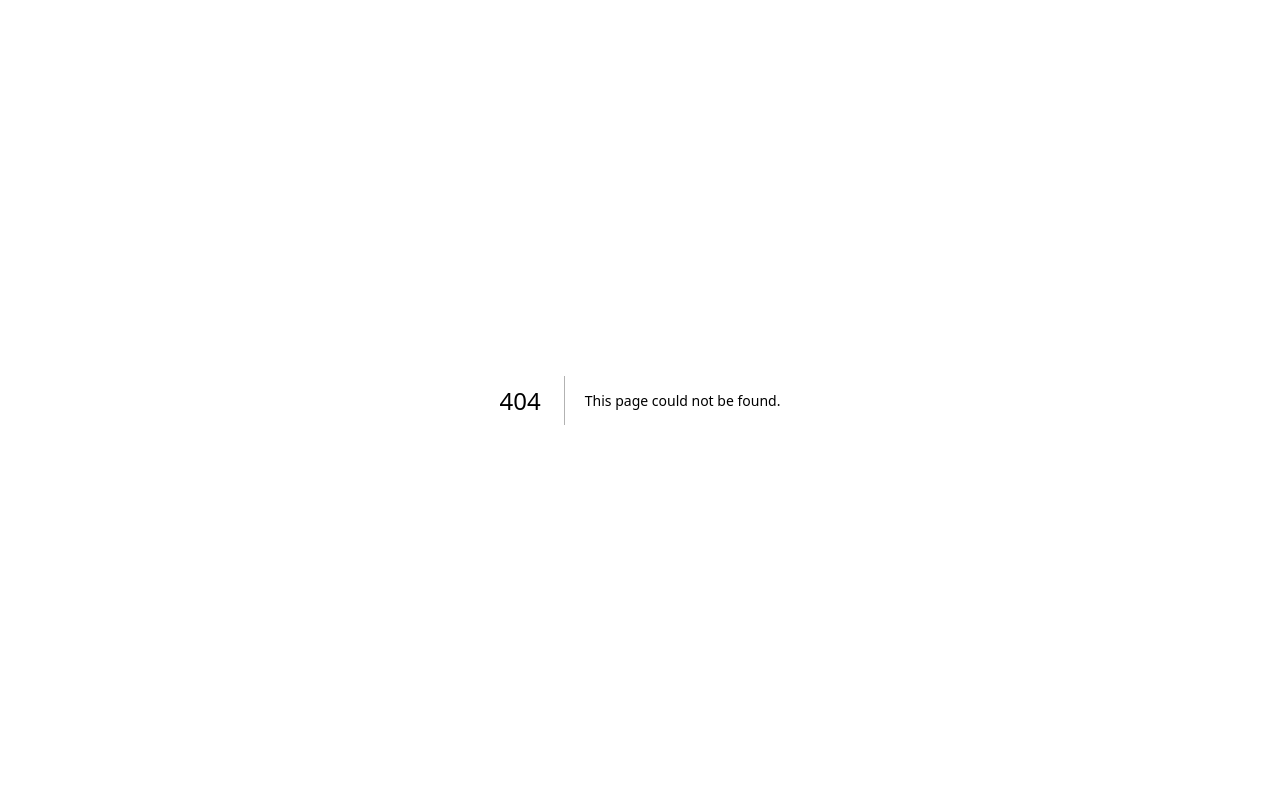
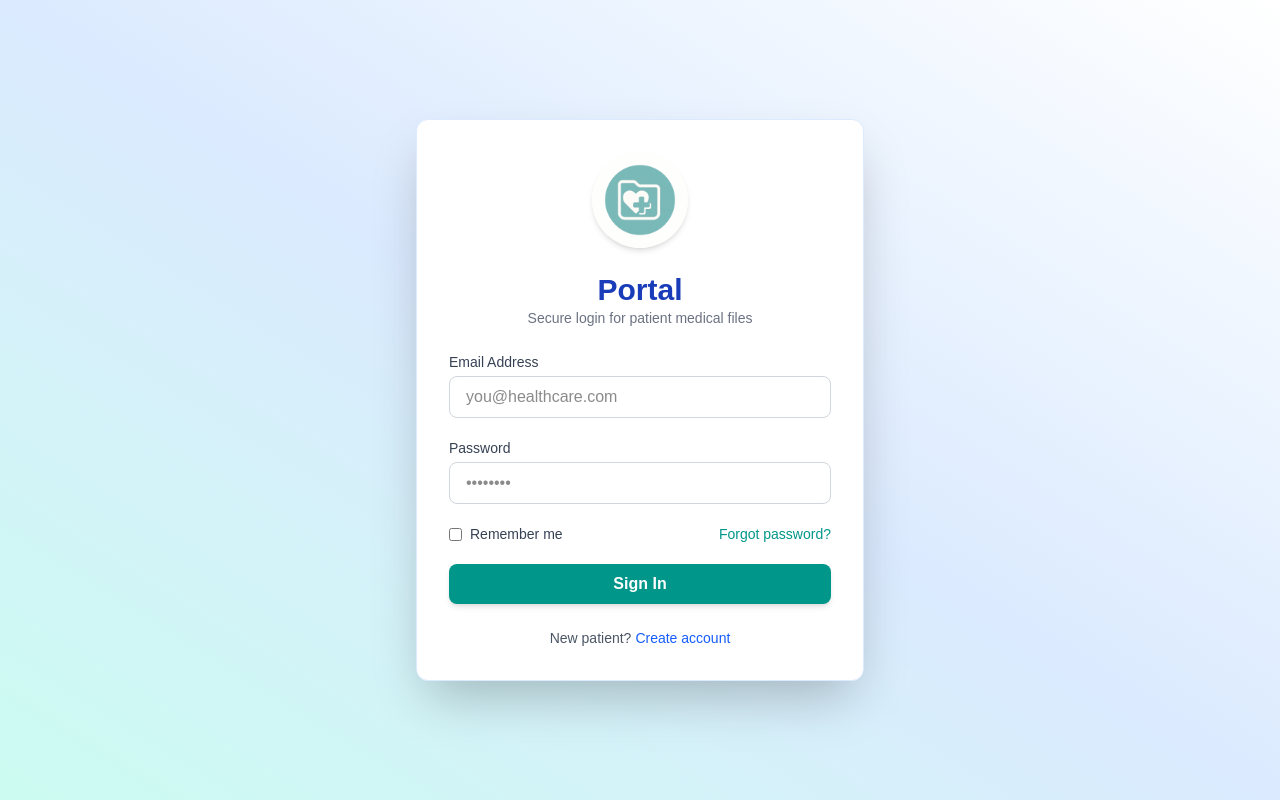
Before and after one commit to codecraft2024/medi_hist, a Next.js app in the folder frontend/medi-hist-portal/: page /login in a window 1280 px wide. Before the commit this address had no page. Built offline with nearby package versions, Linux system fonts and the light colour scheme.

Commit message:
add login page

```diff
--- /dev/null
+++ b/frontend/medi-hist-portal/src/app/login/page.tsx
@@ -0,0 +1,81 @@
+'use client';
+
+import { useState } from 'react';
+
+export default function LoginPage() {
+    const [email, setEmail] = useState('');
+    const [password, setPassword] = useState('');
+
+    const handleSubmit = (e: React.FormEvent) => {
+        e.preventDefault();
+        console.log({ email, password });
+    };
+
+    return (
+        <main className="flex min-h-screen items-center justify-center bg-gradient-to-tr from-teal-100 via-blue-100 to-white px-4">
+            <div className="w-full max-w-md rounded-xl bg-white p-8 shadow-2xl backdrop-blur-md border border-blue-100">
+                {}
+                <div className="mb-6 flex justify-center">
+                    <img
+                        src="/logo-icon-only.png"
+                        alt="Medical Logo"
+                        className="h-24 w-24 rounded-full object-cover shadow-md"
+                    />
+                </div>
+
+                {/* Title */}
+                <div className="text-center mb-6">
+                    <h1 className="text-3xl font-extrabold text-blue-800">Portal</h1>
+                    <p className="text-sm text-gray-500">Secure login for patient medical files </p>
+                </div>
+
+                {/* Form */}
+                <form onSubmit={handleSubmit} className="space-y-5">
+                    <div>
+                        <label className="block text-sm font-medium text-gray-700 mb-1">Email Address</label>
+                        <input
+                            type="email"
+                            required
+                            value={email}
+                            onChange={(e) => setEmail(e.target.value)}
+                            className="w-full rounded-lg border border-gray-300 px-4 py-2 focus:border-teal-500 focus:ring-teal-500 focus:outline-none"
+                            placeholder="you@healthcare.com"
+                        />
+                    </div>
+
+                    <div>
+                        <label className="block text-sm font-medium text-gray-700 mb-1">Password</label>
+                        <input
+                            type="password"
+                            required
+                            value={password}
+                            onChange={(e) => setPassword(e.target.value)}
+                            className="w-full rounded-lg border border-gray-300 px-4 py-2 focus:border-teal-500 focus:ring-teal-500 focus:outline-none"
+                            placeholder="••••••••"
+                        />
+                    </div>
+
+                    <div className="flex items-center justify-between text-sm">
+                        <label className="flex items-center space-x-2">
+                            <input type="checkbox" className="form-checkbox text-blue-600" />
+                            <span className="text-gray-700">Remember me</span>
+                        </label>
+                        <a href="#" className="text-teal-600 hover:underline">Forgot password?</a>
+                    </div>
+
+                    <button
+                        type="submit"
+                        className="w-full rounded-lg bg-teal-600 px-4 py-2 font-semibold text-white hover:bg-teal-700 transition duration-200 shadow-md"
+                    >
+                        Sign In
+                    </button>
+                </form>
+
+                <p className="mt-6 text-center text-sm text-gray-600">
+                    New patient?
+                    <a href="#" className="ml-1 text-blue-600 hover:underline">Create account</a>
+                </p>
+            </div>
+        </main>
+    );
+}
--- a/frontend/medi-hist-portal/src/app/page.tsx
+++ b/frontend/medi-hist-portal/src/app/page.tsx
@@ -1,17 +1,22 @@
 'use client';
 
-import {useState} from "react";
+import {useEffect, useRef, useState} from "react";
+import {Fader} from "next/dist/client/components/react-dev-overlay/ui/components/fader";
 
 function App() {
-    const [counter,setCounter] = useState<number>(0);
+    let inputRef = useRef<HTMLInputElement>(null);
 
     const handleClick = () => {
-        setCounter(counter + 1)
+        if (inputRef.current) {
+            inputRef.current.focus();
+        }
     }
+
+
     return (
         <div>
             <h1>Page is working..</h1>
-            <div>Count : {counter}</div>
+             <input  ref={inputRef} />
             <button className="classic-link" onClick={handleClick} >Click to Increment</button>
         </div>
     )
```
Also changed, not shown: frontend/medi-hist-portal/public/logo-icon-only.png (added), frontend/medi-hist-portal/public/logo.png (added).
